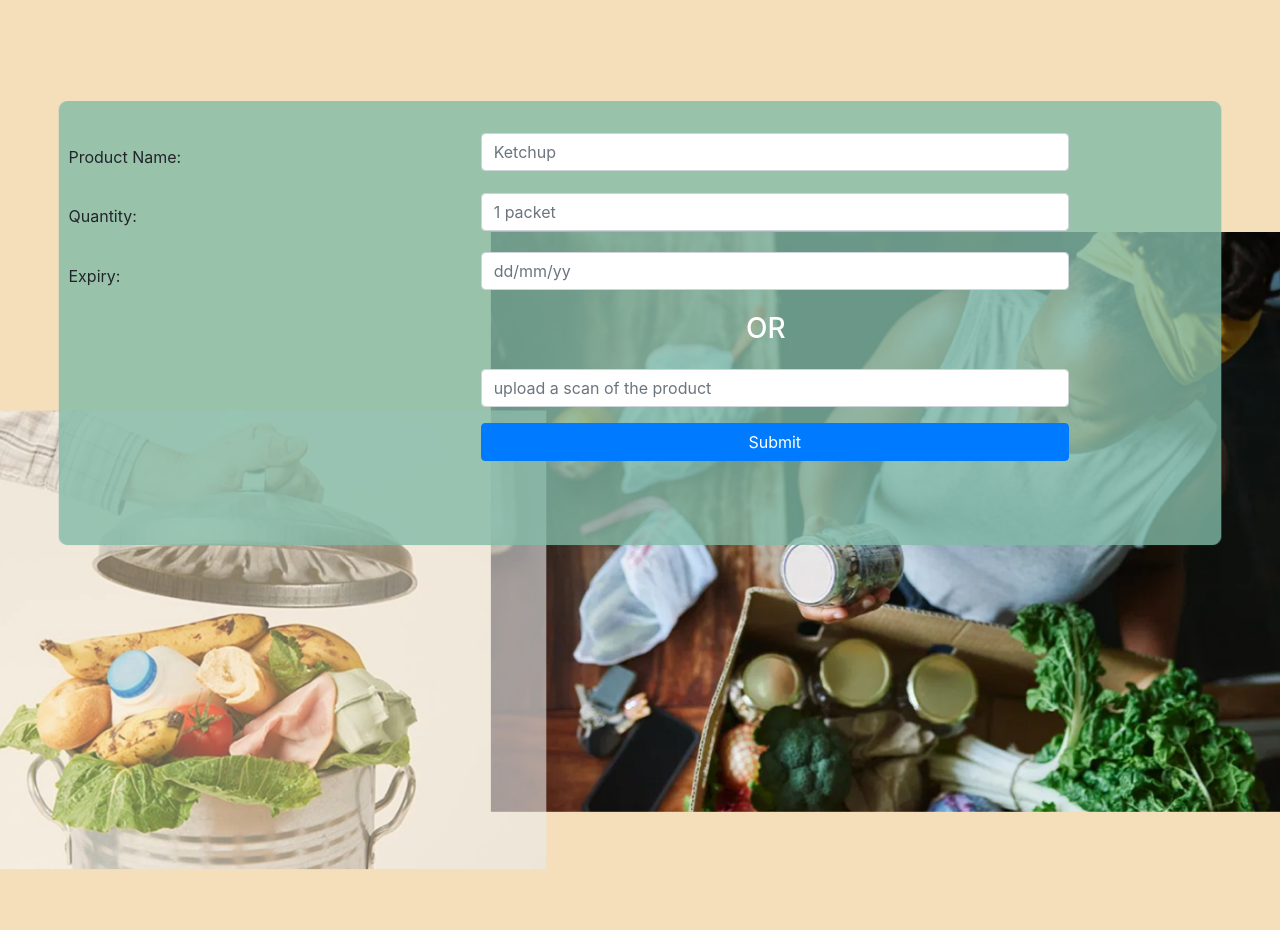
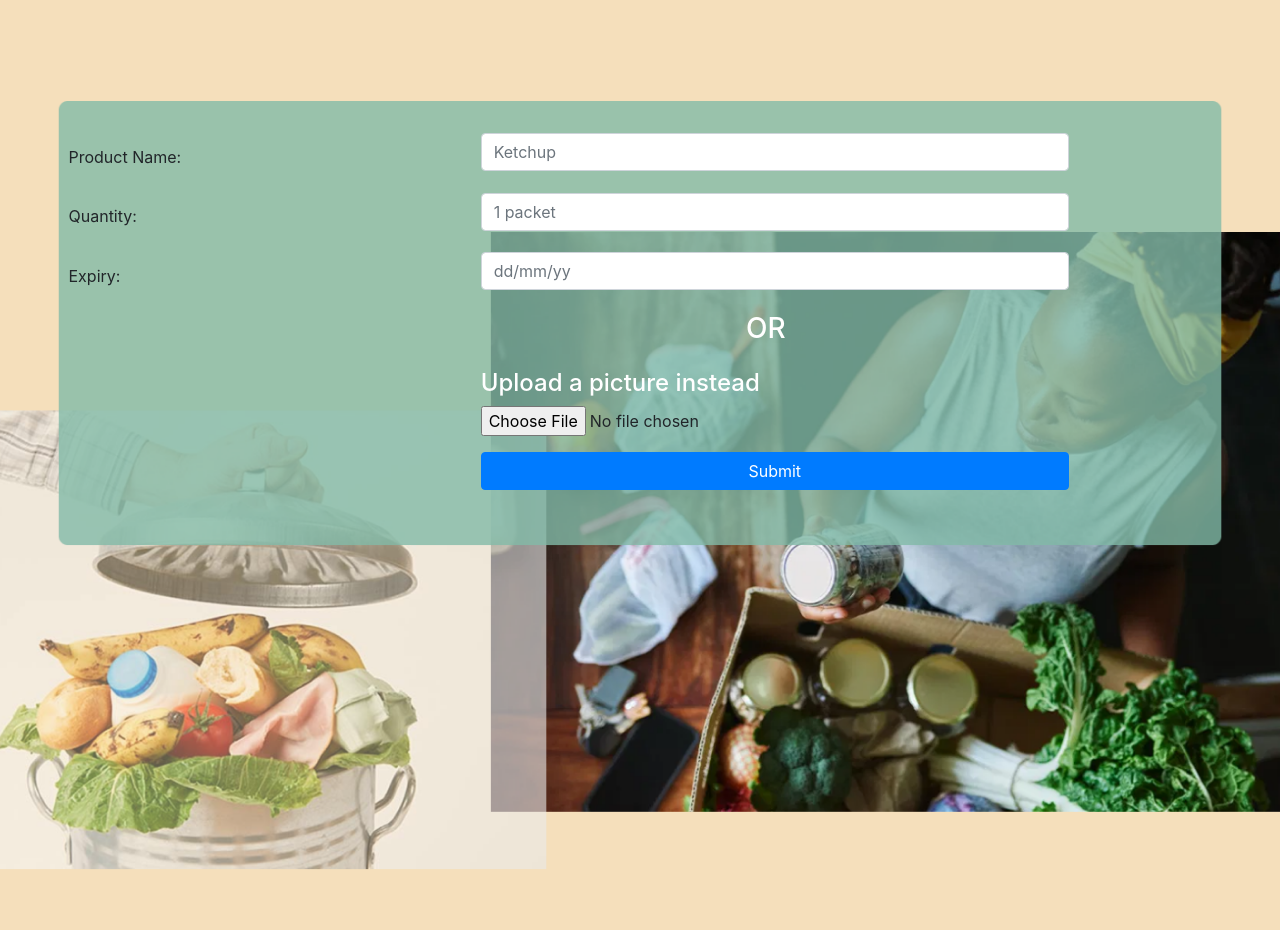
Before and after one commit to pysac17/Rubix-22-42-Hackdonald, a Flask app: page /expiry in a window 1280 px wide. Shown: the part 57-987 px from the top of the page. Run offline with Flask 2, Linux system fonts and the light colour scheme; some libraries are stand-ins or nearby versions; some web fonts are replaced.

Commit message:
expiry upload image

```diff
--- a/website/Templates/expiry.html
+++ b/website/Templates/expiry.html
@@ -38,7 +38,7 @@
                         </div>
                     </div>
 
-                    <div class="form-group row" style="padding-left:5% ">
+                    <div class="form-group row" style="padding-left:5% ; margin: buttom 0">
                         <h3 style="padding-left:56%; color:white">OR</h3>
                     </div>
 
@@ -46,7 +46,10 @@
                         <div class="col-4">
                         </div>
                         <div class="col-6">
-                            <input type="text" class="form-control" id="formGroupExampleInput" placeholder="upload a scan of the product">
+                            <h4 style="color:white">Upload a picture instead</h4>
+                            <input class="file-upload-input" type="file" onchange="readURL (this)" accept="Image/*" style="">
+
+                            <!-- <input type="text" class="form-control" id="formGroupExampleInput" placeholder="upload a scan of the product"> -->
                         </div>
                     </div>
 
```
